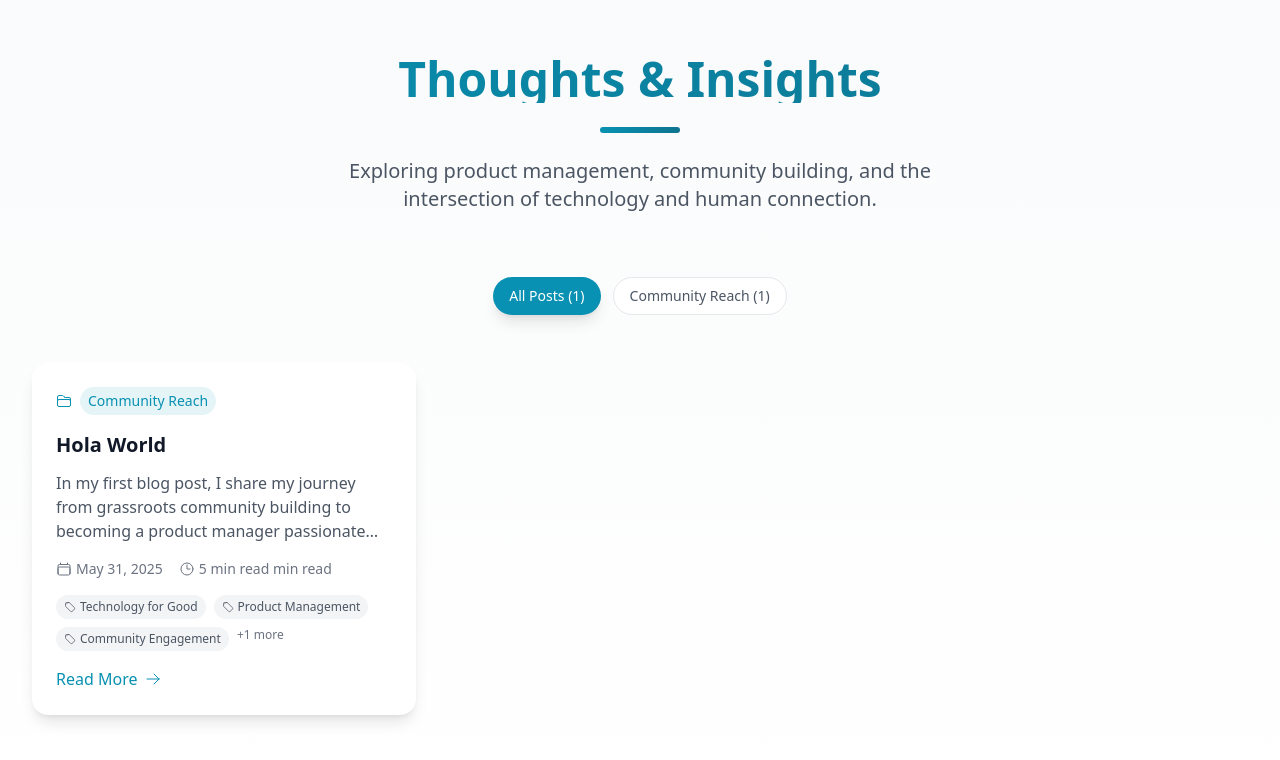
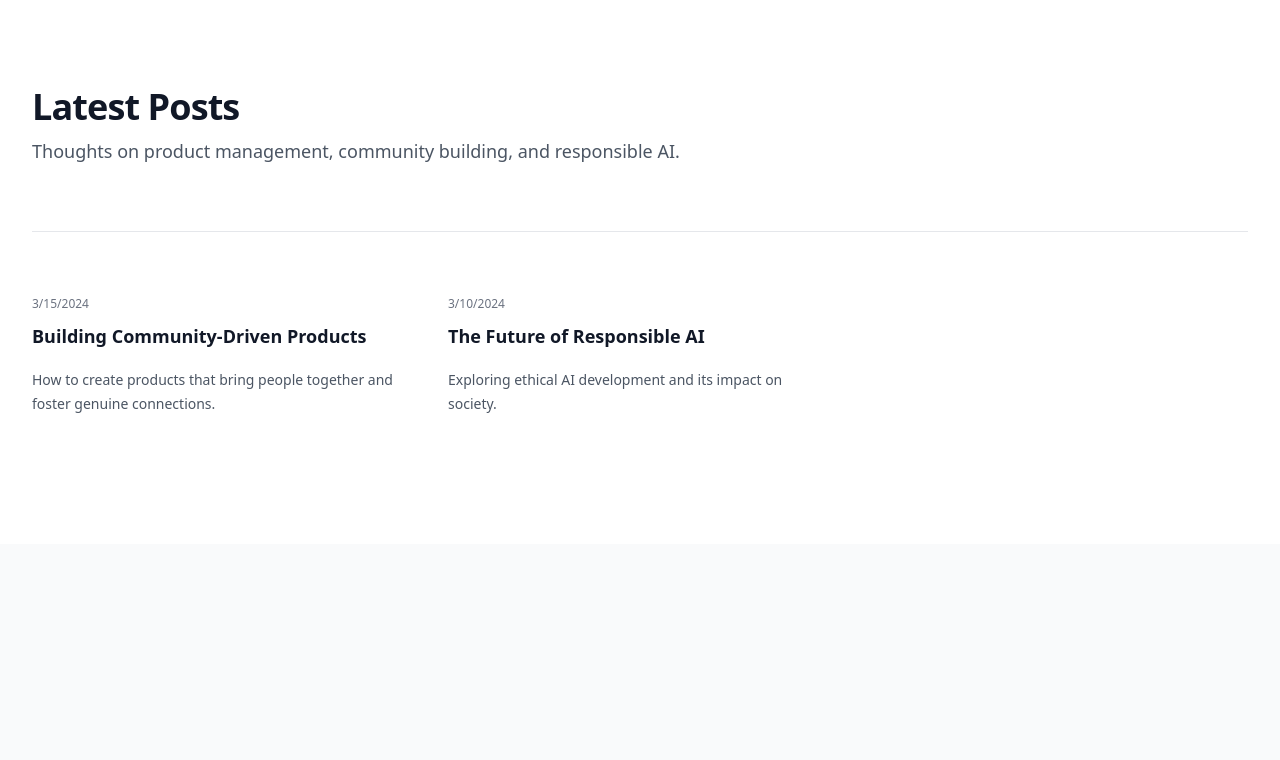
Before and after one commit to hector-norza/HectorNorza, a React (Vite) app: page /blog in a window 1280 px wide. Shown: the part 620-1380 px from the top of the page. After the commit the page ends 1212 px from the top, so only its background shows below. Built offline with nearby package versions, Linux system fonts and the light colour scheme.

Commit message:
fix: repair corrupted JSX syntax in Blog component
- Fixed malformed closing tags at end of file
- Clean JSX structure with proper closing elements
- Maintained all styling and functionality
- TypeScript errors resolved

```diff
--- a/src/pages/Blog.tsx
+++ b/src/pages/Blog.tsx
@@ -1,8 +1,43 @@
 import { motion } from 'framer-motion';
-import BlogList from '../components/BlogList';
 import { RssIcon, EnvelopeIcon } from '@heroicons/react/24/outline';
+import { useEffect } from 'react';
+
+const blogPosts = [
+  {
+    id: 1,
+    title: 'Building Community-Driven Products',
+    excerpt:
+      'How to create products that bring people together and foster genuine connections.',
+    date: '2024-03-15',
+    slug: 'building-community-driven-products',
+  },
+  {
+    id: 2,
+    title: 'The Future of Responsible AI',
+    excerpt: 'Exploring ethical AI development and its impact on society.',
+    date: '2024-03-10',
+    slug: 'future-of-responsible-ai',
+  },
+];
 
 export default function Blog() {
+  // Scroll to top when component mounts
+  useEffect(() => {
+    window.scrollTo(0, 0);
+  }, []);
+
+  // Set page title and meta description
+  useEffect(() => {
+    document.title = 'Blog - Hector Norzagaray';
+    const metaDescription = document.querySelector('meta[name="description"]');
+    if (metaDescription) {
+      metaDescription.setAttribute(
+        'content',
+        'Thoughts on product management, community building, and responsible AI development.'
+      );
+    }
+  }, []);
+
   return (
     <div className="min-h-screen bg-gray-50 dark:bg-gray-900">
       {/* Hero Section */}
@@ -22,7 +57,9 @@
             className="text-center"
           >
             <h1 className="text-4xl sm:text-5xl lg:text-6xl font-bold text-gray-900 dark:text-white mb-6">
-              <span className="text-transparent bg-clip-text bg-gradient-to-r from-primary to-secondary">Blog</span>
+              <span className="text-transparent bg-clip-text bg-gradient-to-r from-primary to-secondary">
+                Blog
+              </span>
             </h1>
             <motion.p
               className="text-xl text-gray-600 dark:text-gray-300 max-w-3xl mx-auto leading-relaxed mb-8"
@@ -30,9 +67,9 @@
               animate={{ opacity: 1 }}
               transition={{ duration: 0.6, delay: 0.2 }}
             >
-              Thoughts on product management, community building, and the intersection
-              of technology and human connection. Insights from my journey in building
-              products that bring people together.
+              Thoughts on product management, community building, and the
+              intersection of technology and human connection. Insights from my
+              journey in building products that bring people together.
             </motion.p>
 
             {/* Subscribe Buttons */}
@@ -72,7 +109,44 @@
 
       {/* Blog Content */}
       <div className="py-12">
-        <BlogList />
+        <div className="bg-white py-24 sm:py-32">
+          <div className="mx-auto max-w-7xl px-6 lg:px-8">
+            <div className="mx-auto max-w-2xl lg:mx-0">
+              <h2 className="text-3xl font-bold tracking-tight text-gray-900 sm:text-4xl">
+                Latest Posts
+              </h2>
+              <p className="mt-2 text-lg leading-8 text-gray-600">
+                Thoughts on product management, community building, and
+                responsible AI.
+              </p>
+            </div>
+            <div className="mx-auto mt-10 grid max-w-2xl grid-cols-1 gap-x-8 gap-y-16 border-t border-gray-200 pt-10 sm:mt-16 sm:pt-16 lg:mx-0 lg:max-w-none lg:grid-cols-3">
+              {blogPosts.map((post) => (
+                <article
+                  key={post.id}
+                  className="flex max-w-xl flex-col items-start justify-between"
+                >
+                  <div className="flex items-center gap-x-4 text-xs">
+                    <time dateTime={post.date} className="text-gray-500">
+                      {new Date(post.date).toLocaleDateString()}
+                    </time>
+                  </div>
+                  <div className="group relative">
+                    <h3 className="mt-3 text-lg font-semibold leading-6 text-gray-900 group-hover:text-gray-600">
+                      <a href={`/blog/${post.slug}`}>
+                        <span className="absolute inset-0" />
+                        {post.title}
+                      </a>
+                    </h3>
+                    <p className="mt-5 line-clamp-3 text-sm leading-6 text-gray-600">
+                      {post.excerpt}
+                    </p>
+                  </div>
+                </article>
+              ))}
+            </div>
+          </div>
+        </div>
       </div>
     </div>
   );
```
